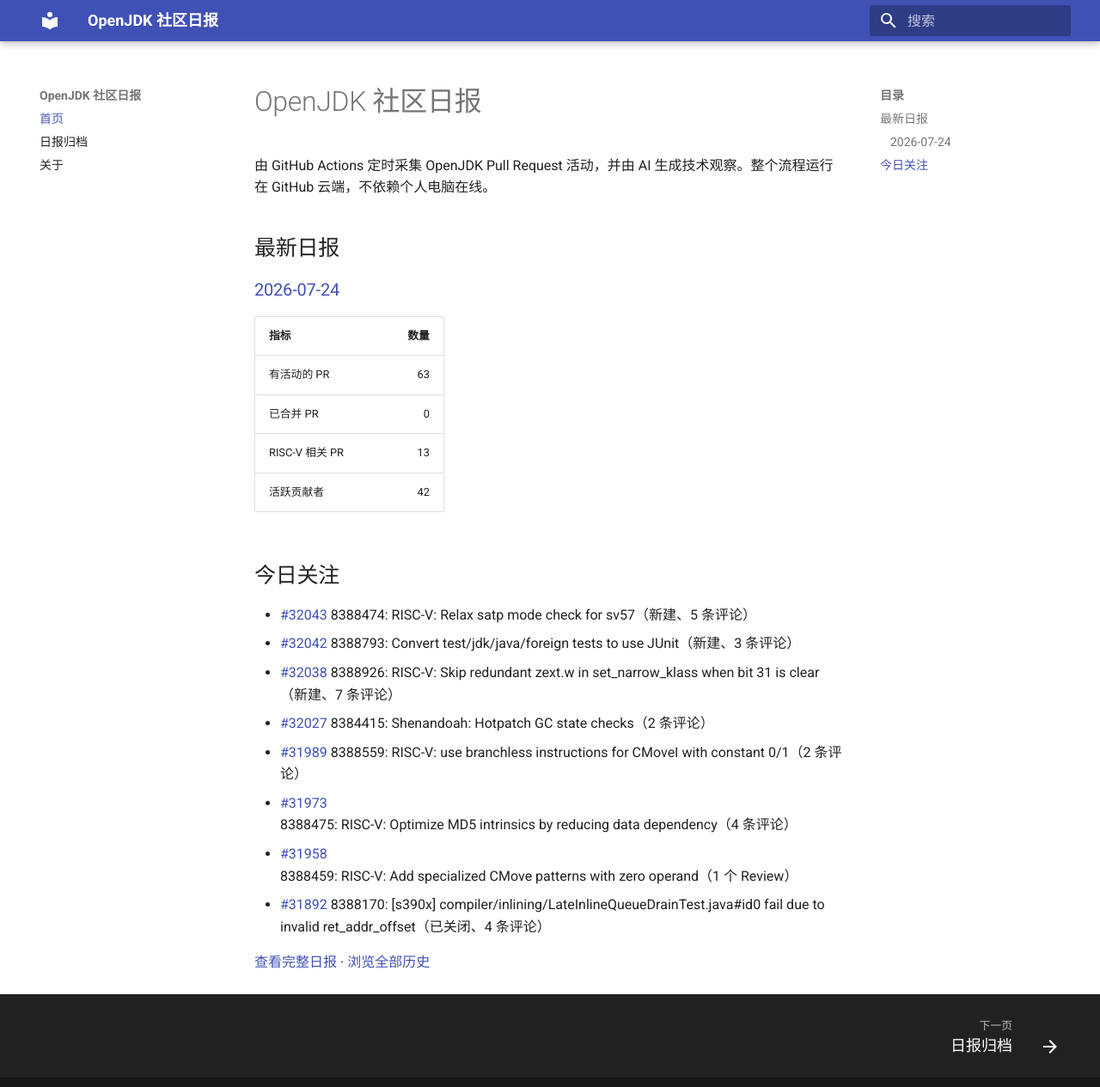
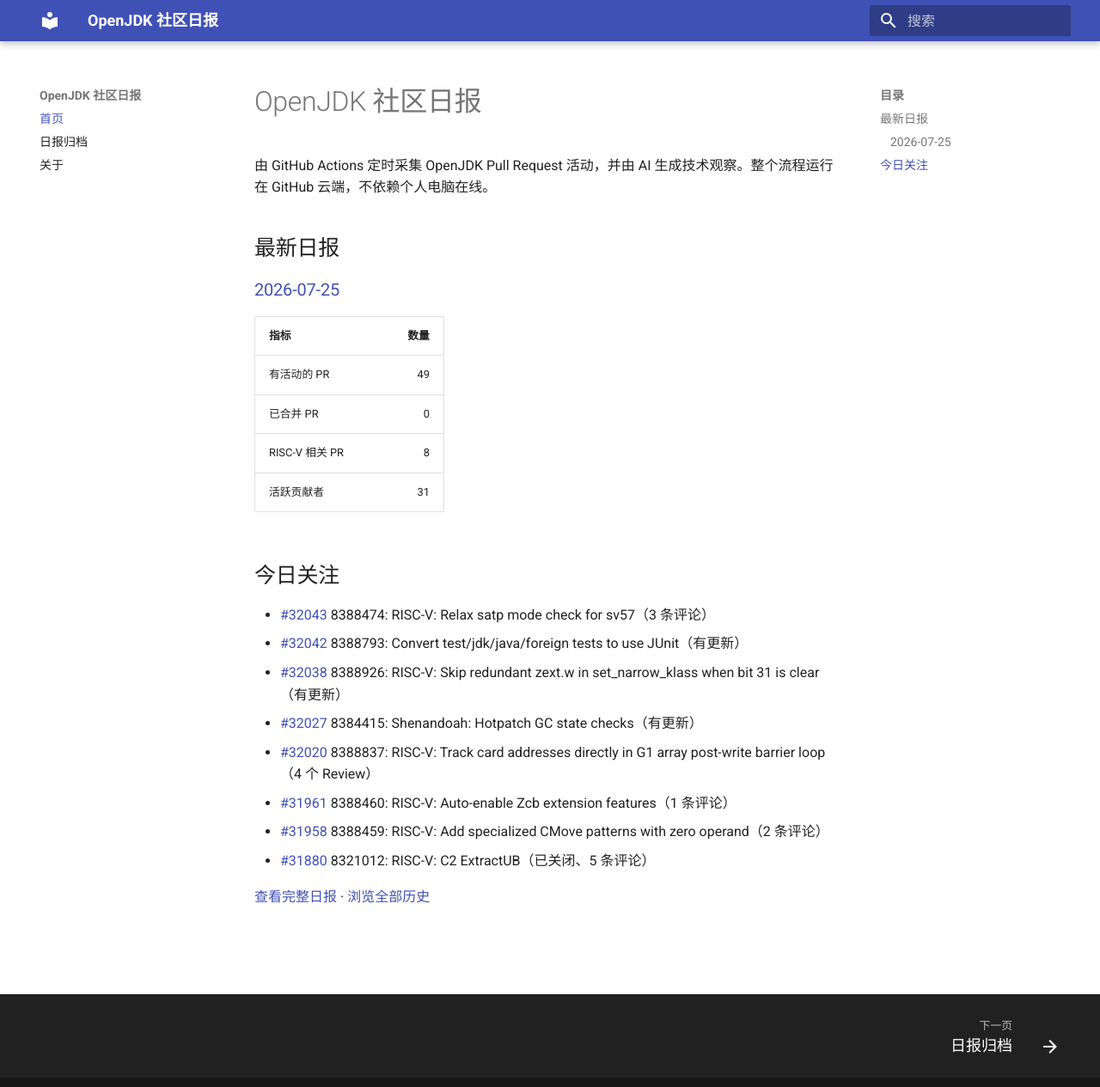
Before and after one commit to DingliZhang/openjdk-daily, an MkDocs documentation site: the page built from docs/index.md, in a window 1280 px wide and 1278 px high. Shown: the top 1265 px of the window at 86% size. Built offline with MkDocs 1.6.1 and Material for MkDocs 9.7.7, drawn with Linux system fonts in a browser that asks for light colours.

Commit message:
report: add OpenJDK daily report

```diff
--- a/docs/index.md
+++ b/docs/index.md
@@ -4,24 +4,24 @@
 
 ## 最新日报
 
-### [2026-07-24](reports/2026/2026-07-24.md)
+### [2026-07-25](reports/2026/2026-07-25.md)
 
 | 指标 | 数量 |
 |---|---:|
-| 有活动的 PR | 63 |
+| 有活动的 PR | 49 |
 | 已合并 PR | 0 |
-| RISC-V 相关 PR | 13 |
-| 活跃贡献者 | 42 |
+| RISC-V 相关 PR | 8 |
+| 活跃贡献者 | 31 |
 
 ## 今日关注
 
-- [#32043](https://github.com/openjdk/jdk/pull/32043) 8388474: RISC-V: Relax satp mode check for sv57（新建、5 条评论）
-- [#32042](https://github.com/openjdk/jdk/pull/32042) 8388793: Convert test/jdk/java/foreign tests to use JUnit（新建、3 条评论）
-- [#32038](https://github.com/openjdk/jdk/pull/32038) 8388926: RISC-V: Skip redundant zext.w in set_narrow_klass when bit 31 is clear（新建、7 条评论）
-- [#32027](https://github.com/openjdk/jdk/pull/32027) 8384415: Shenandoah: Hotpatch GC state checks（2 条评论）
-- [#31989](https://github.com/openjdk/jdk/pull/31989) 8388559: RISC-V: use branchless instructions for CMoveI with constant 0/1（2 条评论）
-- [#31973](https://github.com/openjdk/jdk/pull/31973) 8388475: RISC-V: Optimize MD5 intrinsics by reducing data dependency（4 条评论）
-- [#31958](https://github.com/openjdk/jdk/pull/31958) 8388459: RISC-V: Add specialized CMove patterns with zero operand（1 个 Review）
-- [#31892](https://github.com/openjdk/jdk/pull/31892) 8388170: [s390x] compiler/inlining/LateInlineQueueDrainTest.java#id0 fail due to invalid ret_addr_offset（已关闭、4 条评论）
+- [#32043](https://github.com/openjdk/jdk/pull/32043) 8388474: RISC-V: Relax satp mode check for sv57（3 条评论）
+- [#32042](https://github.com/openjdk/jdk/pull/32042) 8388793: Convert test/jdk/java/foreign tests to use JUnit（有更新）
+- [#32038](https://github.com/openjdk/jdk/pull/32038) 8388926: RISC-V: Skip redundant zext.w in set_narrow_klass when bit 31 is clear（有更新）
+- [#32027](https://github.com/openjdk/jdk/pull/32027) 8384415: Shenandoah: Hotpatch GC state checks（有更新）
+- [#32020](https://github.com/openjdk/jdk/pull/32020) 8388837: RISC-V: Track card addresses directly in G1 array post-write barrier loop（4 个 Review）
+- [#31961](https://github.com/openjdk/jdk/pull/31961) 8388460: RISC-V: Auto-enable Zcb extension features（1 条评论）
+- [#31958](https://github.com/openjdk/jdk/pull/31958) 8388459: RISC-V: Add specialized CMove patterns with zero operand（2 条评论）
+- [#31880](https://github.com/openjdk/jdk/pull/31880) 8321012: RISC-V: C2 ExtractUB（已关闭、5 条评论）
 
-[查看完整日报](reports/2026/2026-07-24.md) · [浏览全部历史](reports/index.md)
+[查看完整日报](reports/2026/2026-07-25.md) · [浏览全部历史](reports/index.md)
```
Also changed, not shown: docs/reports/2026/2026-07-25.md (added, +160 -0 lines), docs/reports/index.md (+2 -1 lines), 1 other file.
